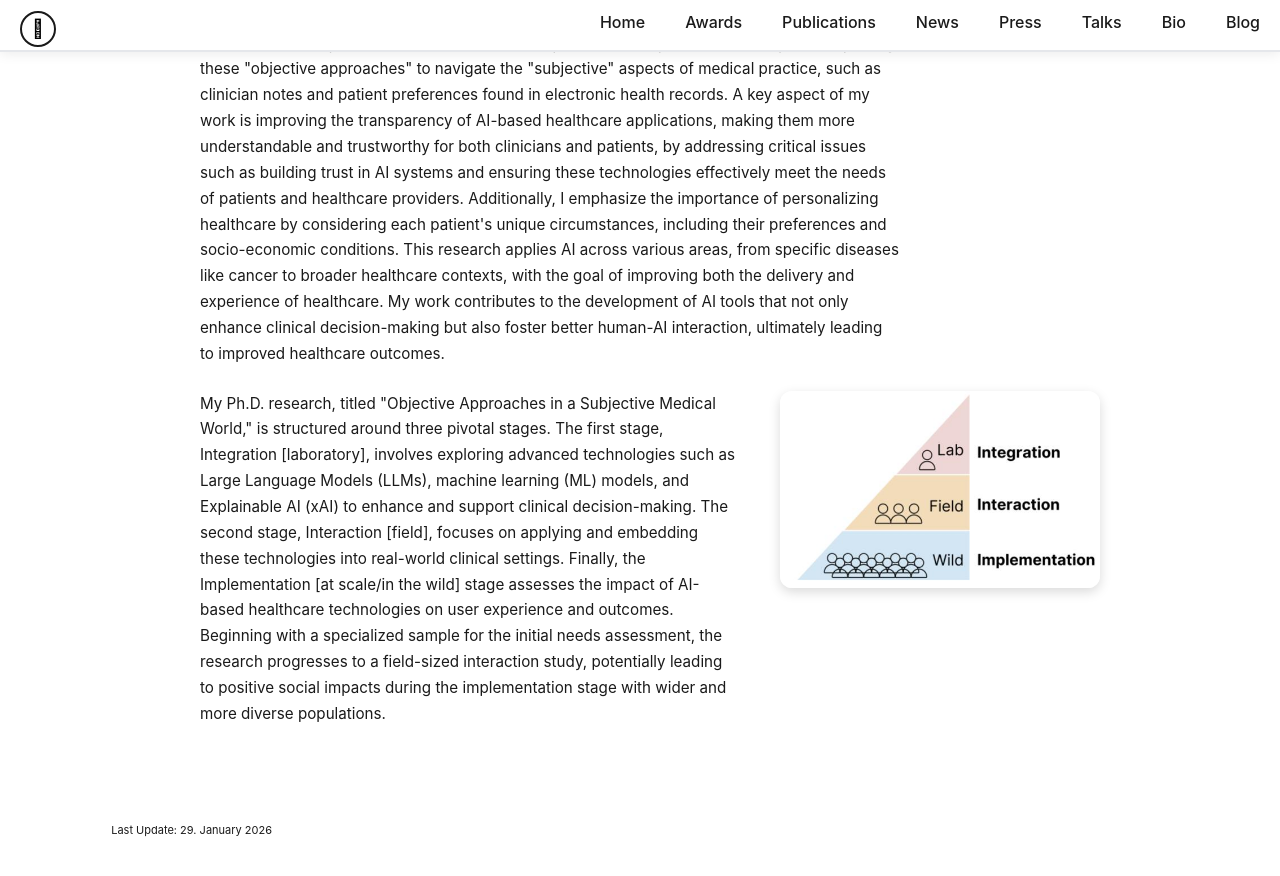
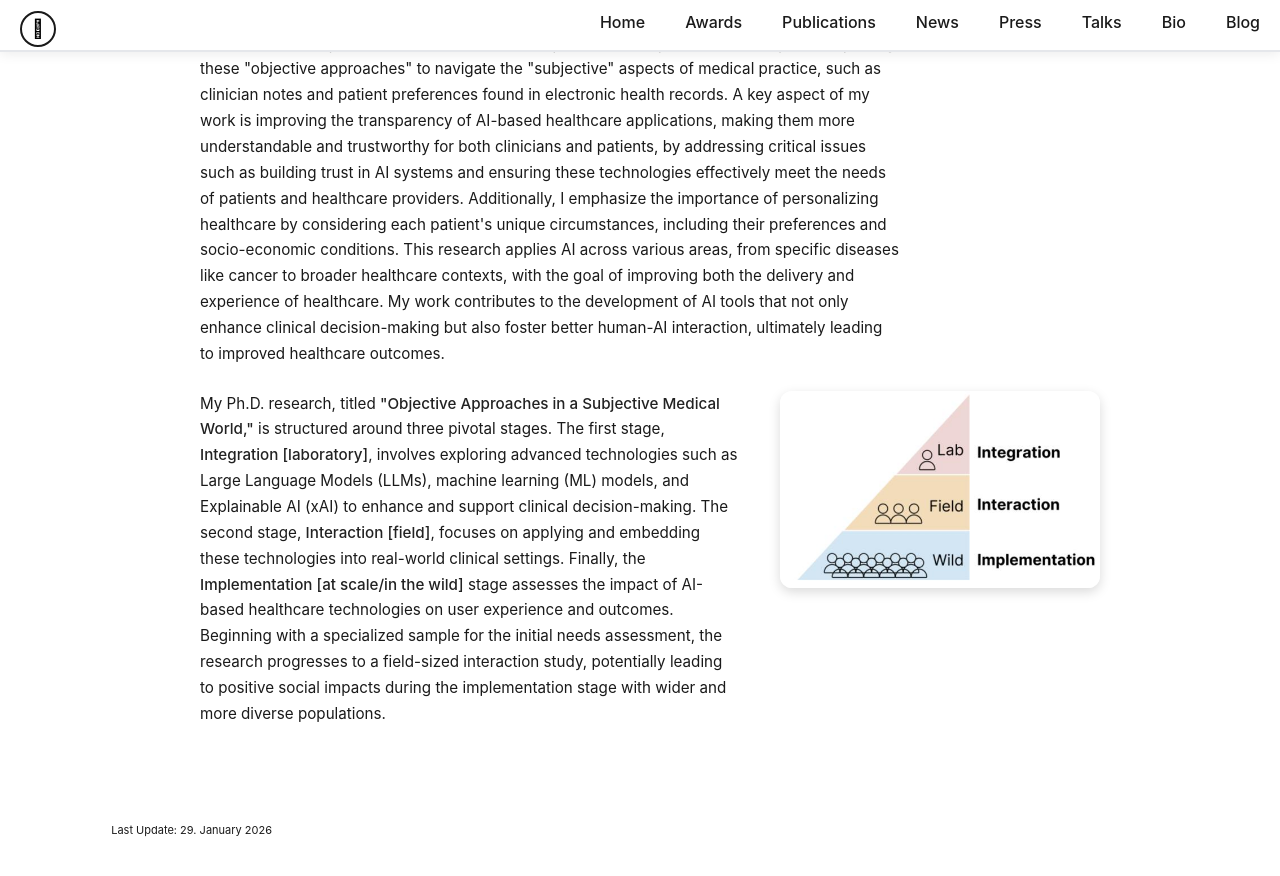
Before and after one commit to YuexingHao/Yuexing-Hao, a Jekyll site: the page built from biography.md, in a window 1280 px wide and 900 px high, scrolled down 1553 px. Shown: the top 876 px of the window. Built offline with Jekyll 4.4.1, drawn with Linux system fonts in a browser that asks for light colours; nearby versions of some CDN libraries; library files that are not in the unit come from our copies; a style sheet for code colours, icons or effects is not loaded.

Commit message:
Describe your changes

```diff
--- a/biography.md
+++ b/biography.md
@@ -144,7 +144,7 @@ permalink: /biography/
 
   <div style="display: flex; gap: 40px; margin: 24px 0 0; align-items: flex-start; flex-wrap: wrap;">
     <div style="flex: 1; min-width: 280px;">
-      <p>My Ph.D. research, titled "Objective Approaches in a Subjective Medical World," is structured around three pivotal stages. The first stage, Integration [laboratory], involves exploring advanced technologies such as Large Language Models (LLMs), machine learning (ML) models, and Explainable AI (xAI) to enhance and support clinical decision-making. The second stage, Interaction [field], focuses on applying and embedding these technologies into real-world clinical settings. Finally, the Implementation [at scale/in the wild] stage assesses the impact of AI-based healthcare technologies on user experience and outcomes. Beginning with a specialized sample for the initial needs assessment, the research progresses to a field-sized interaction study, potentially leading to positive social impacts during the implementation stage with wider and more diverse populations.</p>
+      <p>My Ph.D. research, titled <strong>"Objective Approaches in a Subjective Medical World,"</strong> is structured around three pivotal stages. The first stage, <strong>Integration [laboratory]</strong>, involves exploring advanced technologies such as Large Language Models (LLMs), machine learning (ML) models, and Explainable AI (xAI) to enhance and support clinical decision-making. The second stage, <strong>Interaction [field]</strong>, focuses on applying and embedding these technologies into real-world clinical settings. Finally, the <strong>Implementation [at scale/in the wild]</strong> stage assesses the impact of AI-based healthcare technologies on user experience and outcomes. Beginning with a specialized sample for the initial needs assessment, the research progresses to a field-sized interaction study, potentially leading to positive social impacts during the implementation stage with wider and more diverse populations.</p>
     </div>
     <div style="flex: 0 0 320px;">
       <img src="/Yuexing-Hao/assets/img/Dissertation%20Structure.jpg" alt="Dissertation structure: Integration, Interaction, Implementation" style="width: 100%; border-radius: 12px; box-shadow: 0 4px 12px rgba(0,0,0,0.15);">
```
